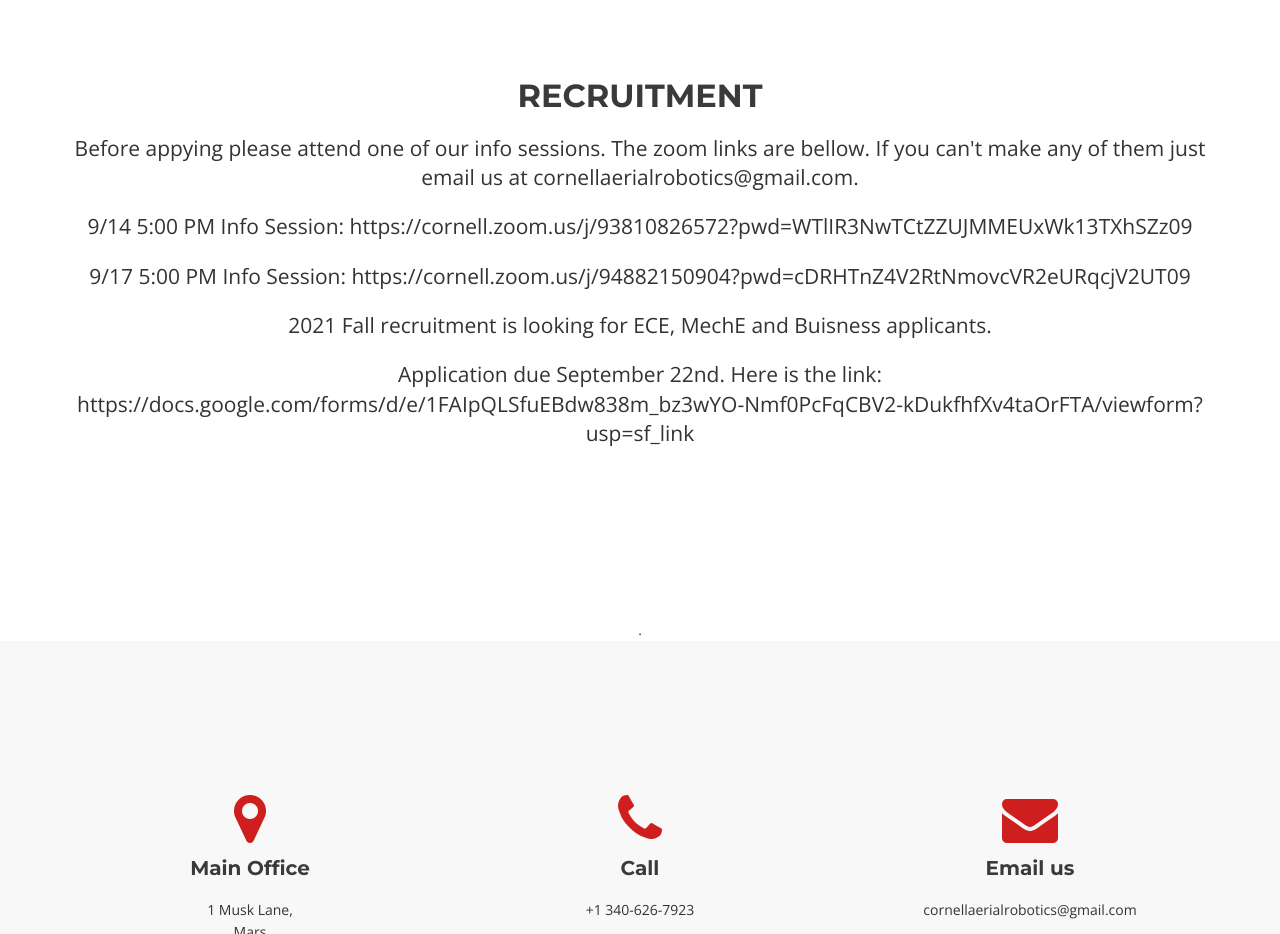
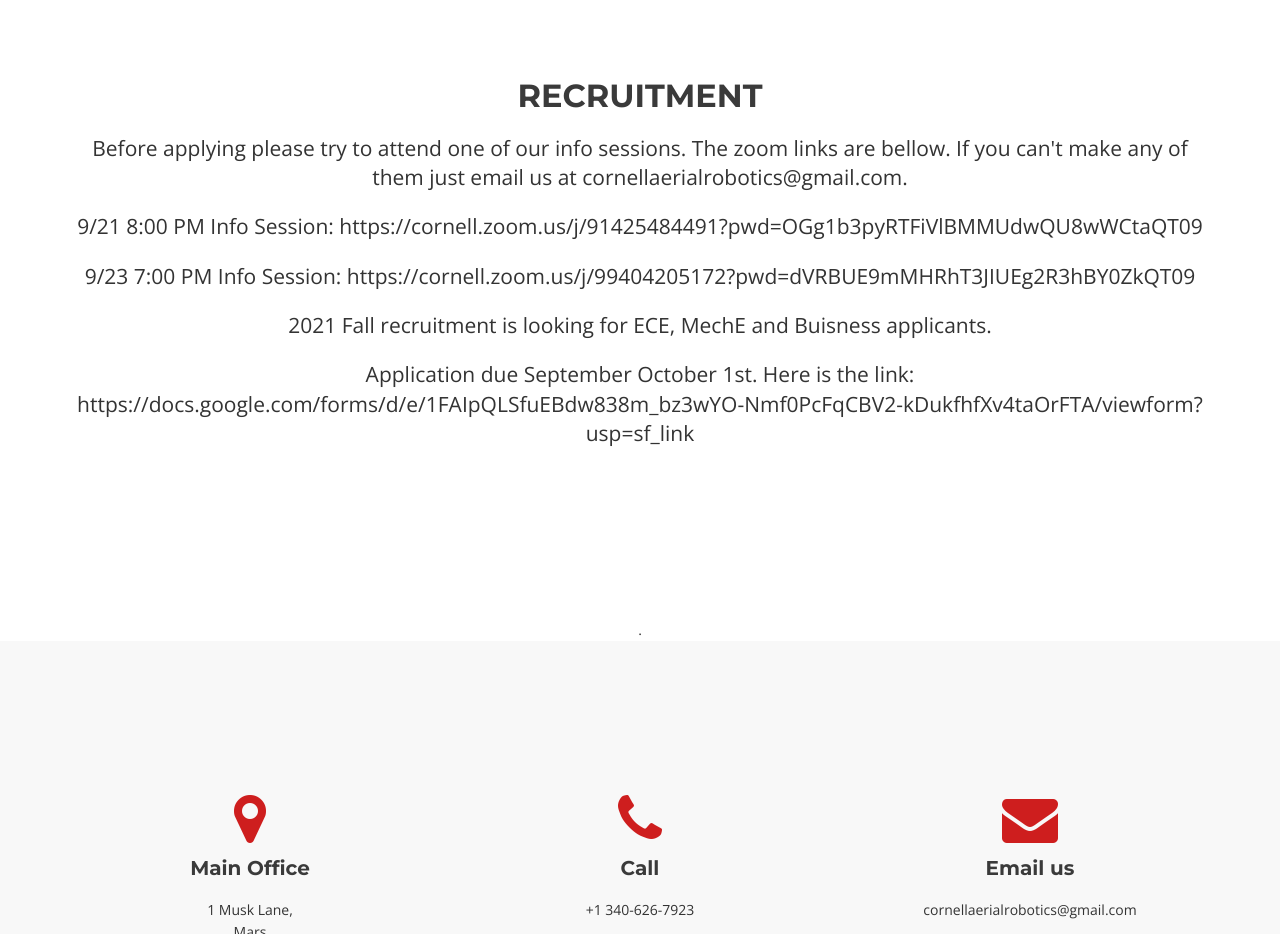
Before and after one commit to CUADProjectTeam/website-legacy, a plain HTML site: page index.html in a window 1280 px wide. Shown: the part 5680-6614 px from the top of the page. Drawn offline with nearby package versions, Linux system fonts and the light colour scheme.

Commit message:
info sessions

```diff
--- a/index.html
+++ b/index.html
@@ -629,11 +629,11 @@
         <div class="col-md-12">
           <div class="color-dark">
             <h2 class="wow bounceInDown" data-wow-delay="0.5s">RECRUITMENT</h2>
-            <p class="lead wow bounceInUp" data-wow-delay="1s"> Before appying please attend one of our info sessions. The zoom links are bellow. If you can't make any of them just email us at cornellaerialrobotics@gmail.com.</p>
-            <p class="lead wow bounceInUp" data-wow-delay="1s"> 9/14 5:00 PM Info Session: https://cornell.zoom.us/j/93810826572?pwd=WTlIR3NwTCtZZUJMMEUxWk13TXhSZz09
-            <p class="lead wow bounceInUp" data-wow-delay="1s"> 9/17 5:00 PM Info Session: https://cornell.zoom.us/j/94882150904?pwd=cDRHTnZ4V2RtNmovcVR2eURqcjV2UT09
+            <p class="lead wow bounceInUp" data-wow-delay="1s"> Before applying please try to attend one of our info sessions. The zoom links are bellow. If you can't make any of them just email us at cornellaerialrobotics@gmail.com.</p>
+            <p class="lead wow bounceInUp" data-wow-delay="1s"> 9/21 8:00 PM Info Session: https://cornell.zoom.us/j/91425484491?pwd=OGg1b3pyRTFiVlBMMUdwQU8wWCtaQT09
+            <p class="lead wow bounceInUp" data-wow-delay="1s"> 9/23 7:00 PM Info Session: https://cornell.zoom.us/j/99404205172?pwd=dVRBUE9mMHRhT3JIUEg2R3hBY0ZkQT09
             <p class="lead wow bounceInUp" data-wow-delay="1s"> 2021 Fall recruitment is looking for ECE, MechE and Buisness applicants.</p>
-            <p class="lead wow bounceInUp" data-wow-delay="1s"> Application due September 22nd. Here is the link: https://docs.google.com/forms/d/e/1FAIpQLSfuEBdw838m_bz3wYO-Nmf0PcFqCBV2-kDukfhfXv4taOrFTA/viewform?usp=sf_link </p>
+            <p class="lead wow bounceInUp" data-wow-delay="1s"> Application due September October 1st. Here is the link: https://docs.google.com/forms/d/e/1FAIpQLSfuEBdw838m_bz3wYO-Nmf0PcFqCBV2-kDukfhfXv4taOrFTA/viewform?usp=sf_link </p>
           </div>
         </div>
       </div>
```
